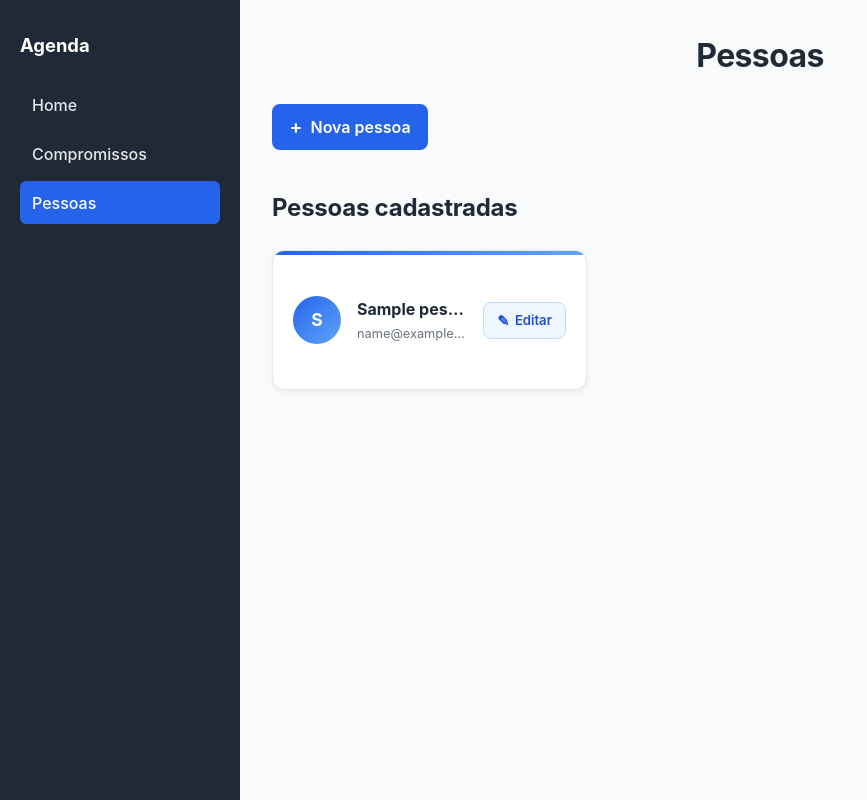
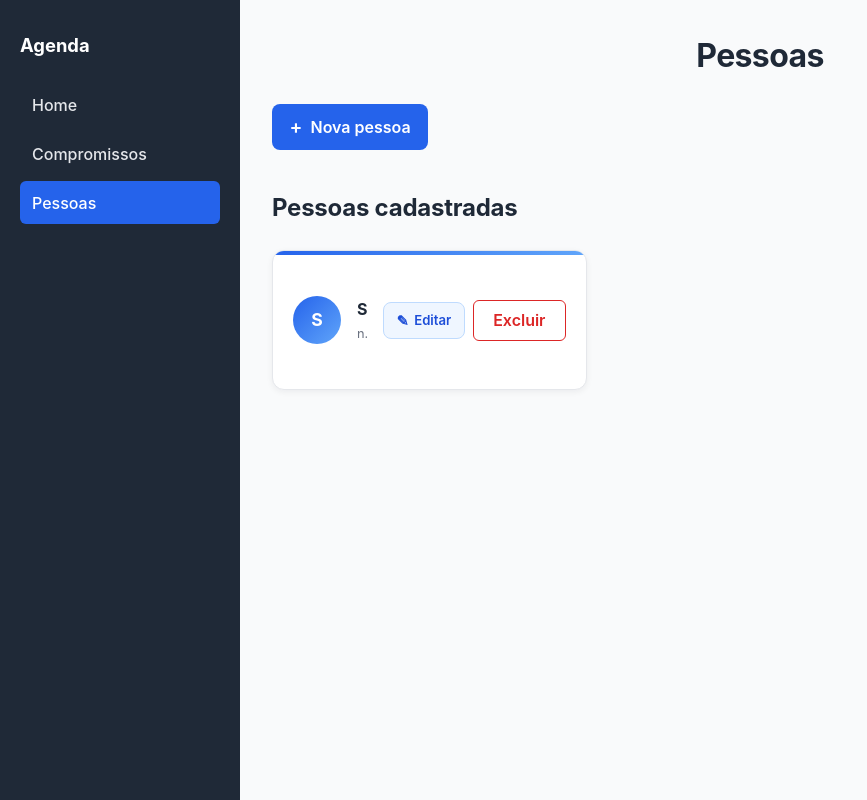
Before and after one commit to augustopdelima/agenda-compromissos, a Flask app: page /pessoas in a window 1280 px wide. Shown: the whole page, without its empty margins (0-867 px from the left). Run offline with Flask 3, Linux system fonts and the light colour scheme; a database or web service that is not in the repository returns one stand-in record (values such as "Sample title"); parts of the project's set-up code (start-up, migrations or seed data) failed here and were passed over.

Commit message:
feat: adicionar confirmacao de exclusao no card de pessoa
Reutiliza o modal de confirmacao com titulo e rotulo especificos para pessoa e ajusta o espacamento das acoes.

```diff
--- a/app/static/css/componentes.css
+++ b/app/static/css/componentes.css
@@ -508,7 +508,18 @@
     display: flex;
     align-items: center;
     flex-shrink: 0;
+    gap: 0.5rem;
     margin-left: auto;
+}
+
+.pessoa-card__acoes .botao-excluir {
+    background-color: var(--cor-superficie);
+    color: var(--cor-erro);
+    border: 1px solid var(--cor-erro);
+}
+
+.pessoa-card__acoes .botao-excluir:hover {
+    background-color: var(--cor-erro-suave);
 }
 
 /* Página de detalhes do compromisso */
--- a/app/templates/componentes/lista_pessoas.html
+++ b/app/templates/componentes/lista_pessoas.html
@@ -1,3 +1,5 @@
+{% from "componentes/confirmar_acao.html" import confirmar_acao %}
+
 <div class="lista-pessoas">
     {% for pessoa in pessoas %}
         <article class="pessoa-card">
@@ -16,6 +18,13 @@
                    aria-label="Editar {{ pessoa.nome }}">
                     Editar
                 </a>
+                {{ confirmar_acao(
+                    url_for('pessoas.excluir', id=pessoa.id),
+                    'A pessoa "' ~ pessoa.nome ~ '" será removida. Os compromissos vinculados não serão afetados.',
+                    'excluir-pessoa-' ~ pessoa.id,
+                    titulo='Excluir pessoa?',
+                    rotulo='Excluir pessoa'
+                ) }}
             </div>
         </article>
     {% else %}
```
